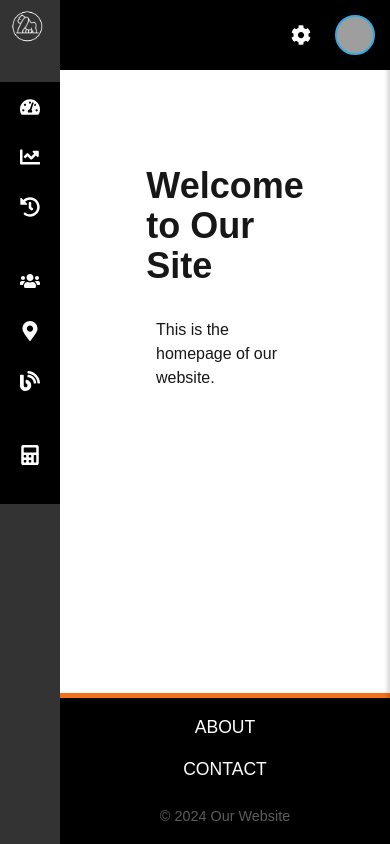
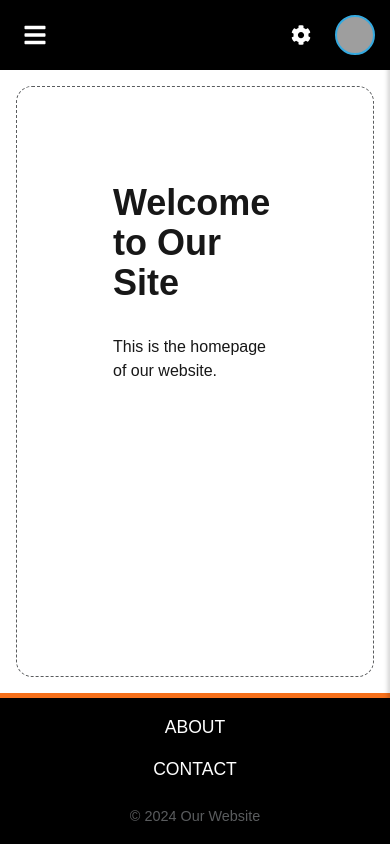
Before and after one commit to gcox32/dashboard-template, a Next.js app: page / in a window 390 px wide. Built offline with nearby package versions, Linux system fonts and the light colour scheme; grey boxes are pictures that could not be loaded.

Commit message:
Refactor PersistentSidebar for mobile view

```diff
--- a/src/app/globals.css
+++ b/src/app/globals.css
@@ -61,7 +61,9 @@ body {
 
 .main-content {
   flex: 1;
-  width: 100%;
+  margin: 1rem;
+  border-radius: 1rem;
+  border: 1px dashed var(--border-color);
   transition: width 0.3s ease;
 }
 
--- a/src/components/layout/Navigation/index.tsx
+++ b/src/components/layout/Navigation/index.tsx
@@ -1,7 +1,7 @@
 "use client";
 
 import React, { useState } from "react";
-import { FaCog } from "react-icons/fa";
+import { FaCog, FaBars } from "react-icons/fa";
 import Sidebar from "@/src/components/layout/Sidebar";
 import PageSettingsSidebar from "@/src/components/layout/PageSettingsSidebar";
 import UserSidebar from "@/src/components/layout/UserSidebar";
@@ -19,12 +19,21 @@ export default function Navigation() {
     const router = useRouter();
     const [pageSettingsSidebarOpen, setPageSettingsSidebarOpen] = useState(false);
     const [userSidebarOpen, setUserSidebarOpen] = useState(false);
-    const { isExpanded } = useSidebar();
+    const { isExpanded, setIsExpanded, isMobileView, setMobileOpen } = useSidebar();
 
     return (
         <>
             <PersistentSidebar />
             <nav className={`main-nav ${isExpanded ? 'sidebar-expanded' : ''}`}>
+                {isMobileView && (
+                    <button
+                        className="hamburger-button"
+                        onClick={() => setMobileOpen(true)}
+                        aria-label="Open menu"
+                    >
+                        <FaBars />
+                    </button>
+                )}
                 <div className="nav-controls">
                     <button
                         className="icon-button"
--- a/src/components/layout/Navigation/styles.css
+++ b/src/components/layout/Navigation/styles.css
@@ -115,13 +115,6 @@ nav {
       width: 60px !important;
     }
 
-    .nav-group-title {
-      display: none;
-    }
-
-    .persistent-nav .label {
-      display: none;
-    }
   }
 
   .sidebar-overlay {
@@ -380,6 +373,7 @@ nav {
     transition: background-color 0.2s;
     white-space: nowrap;
     width: 100%;
+    height: 54px;
   }
 
   .persistent-nav li a:hover,
@@ -421,3 +415,44 @@ nav {
   .nav-group-title.expanded {
     color: var(--border-color);
   }
+
+  .hamburger-button {
+    background: none;
+    border: none;
+    color: var(--nav-text);
+    font-size: 1.5rem;
+    cursor: pointer;
+    padding: 0.5rem;
+    margin-right: auto;
+    display: none;
+  }
+
+  @media (max-width: 768px) {
+    .hamburger-button {
+        display: block;
+    }
+
+    .persistent-sidebar {
+        display: none;
+    }
+
+    .mobile-sidebar {
+        position: fixed;
+        top: 0;
+        left: 0;
+        height: 100vh;
+        width: 300px;
+        background-color: var(--sidebar-bg);
+        z-index: 1000;
+        transform: translateX(-100%);
+        transition: transform 0.3s ease;
+    }
+
+    .mobile-sidebar.open {
+        transform: translateX(0);
+    }
+
+    .app-container {
+        padding-left: 0 !important;
+    }
+  }
--- a/src/components/layout/PersistentSidebar/index.tsx
+++ b/src/components/layout/PersistentSidebar/index.tsx
@@ -9,7 +9,8 @@ import {
     FaUsers,
     FaMapMarkerAlt,
     FaBlog,
-    FaCalculator
+    FaCalculator,
+    FaTimes
 } from 'react-icons/fa';
 import Link from 'next/link';
 import NavLogo from '@/src/components/layout/NavLogo';
@@ -42,16 +43,12 @@ const navGroups: NavGroup[] = [
 ];
 
 export default function PersistentSidebar() {
-    const { isExpanded, setIsExpanded } = useSidebar();
-    // const { user } = useAuthenticator((context) => [context.user]);
+    const { isExpanded, setIsExpanded, isMobileView, isMobileOpen, setMobileOpen } = useSidebar();
     const pathname = usePathname();
 
-    // if (!user) {
-    //     return null;
-    // }
-
-    return (
-        <div className={`persistent-sidebar ${isExpanded ? 'expanded' : 'collapsed'}`}>
+    const sidebarContent = (
+        <>
+            {!isMobileView && (
                 <button
                     className="toggle-button"
                     onClick={() => setIsExpanded(!isExpanded)}
@@ -59,11 +56,12 @@ export default function PersistentSidebar() {
                 >
                     {isExpanded ? <FaChevronLeft /> : <FaChevronRight />}
                 </button>
+            )}
             <NavLogo />
             <nav className="persistent-nav">
                 {navGroups.map((group, groupIndex) => (
                     <div key={groupIndex} className="nav-group">
-                        <h3 className={`nav-group-title ${isExpanded ? 'expanded' : ''}`}>
+                        <h3 className={`nav-group-title ${isExpanded || isMobileOpen ? 'expanded' : ''}`}>
                             {group.title}
                         </h3>
                         <ul>
@@ -74,7 +72,7 @@ export default function PersistentSidebar() {
                                         className={pathname === item.href ? 'active' : ''}
                                     >
                                         <span className="icon">{item.icon}</span>
-                                        {isExpanded && <span className="label">{item.label}</span>}
+                                        {(isExpanded || isMobileOpen) && <span className="label">{item.label}</span>}
                                     </Link>
                                 </li>
                             ))}
@@ -82,6 +80,32 @@ export default function PersistentSidebar() {
                     </div>
                 ))}
             </nav>
+        </>
+    );
+
+    if (isMobileView) {
+        return (
+            <>
+                <div
+                    className={`sidebar-overlay ${isMobileOpen ? 'active' : ''}`}
+                    onClick={() => setMobileOpen(false)}
+                />
+                <div className={`mobile-sidebar ${isMobileOpen ? 'open' : ''}`}>
+                    <button
+                        className="close-button"
+                        onClick={() => setMobileOpen(false)}
+                    >
+                        <FaTimes />
+                    </button>
+                    {sidebarContent}
+                </div>
+            </>
+        );
+    }
+
+    return (
+        <div className={`persistent-sidebar ${isExpanded ? 'expanded' : 'collapsed'}`}>
+            {sidebarContent}
         </div>
     );
 }
--- a/src/contexts/SidebarContext.tsx
+++ b/src/contexts/SidebarContext.tsx
@@ -3,30 +3,44 @@ import React, { createContext, useContext, useState, useEffect } from 'react';
 interface SidebarContextType {
   isExpanded: boolean;
   setIsExpanded: (value: boolean) => void;
+  isMobileView: boolean;
+  isMobileOpen: boolean;
+  setMobileOpen: (value: boolean) => void;
 }
 
 const SidebarContext = createContext<SidebarContextType | undefined>(undefined);
 
 export function SidebarProvider({ children }: { children: React.ReactNode }) {
   const [isExpanded, setIsExpanded] = useState(false);
+  const [isMobileView, setIsMobileView] = useState(false);
+  const [isMobileOpen, setMobileOpen] = useState(false);
   const [isClient, setIsClient] = useState(false);
 
   useEffect(() => {
       setIsClient(true);
+      const handleResize = () => {
+          setIsMobileView(window.innerWidth <= 768);
+      };
+
+      handleResize();
+      window.addEventListener('resize', handleResize);
+
       const stored = localStorage.getItem('sidebarExpanded');
       if (stored !== null) {
           setIsExpanded(JSON.parse(stored));
       }
+
+      return () => window.removeEventListener('resize', handleResize);
   }, []);
 
-  useEffect(() => {
-    if (isClient) {
-      localStorage.setItem('sidebarExpanded', JSON.stringify(isExpanded));
-    }
-  }, [isExpanded, isClient]);
-
   return (
-    <SidebarContext.Provider value={{ isExpanded, setIsExpanded }}>
+      <SidebarContext.Provider value={{
+          isExpanded,
+          setIsExpanded,
+          isMobileView,
+          isMobileOpen,
+          setMobileOpen
+      }}>
           {children}
       </SidebarContext.Provider>
   );
--- a/src/styles/app.css
+++ b/src/styles/app.css
@@ -11,11 +11,17 @@
   }
 
   .app-container {
-    padding-left: 60px; /* Width of collapsed sidebar */
+    padding-left: 60px;
     transition: padding-left 0.3s ease;
     min-height: 100vh;
     display: flex;
     flex-direction: column;
+  }
+
+  @media (max-width: 768px) {
+    .app-container {
+        padding-left: 0;
+    }
   }
 
   .app-container.sidebar-expanded {
```
Lines whose indentation alone changed are shown as unchanged.
